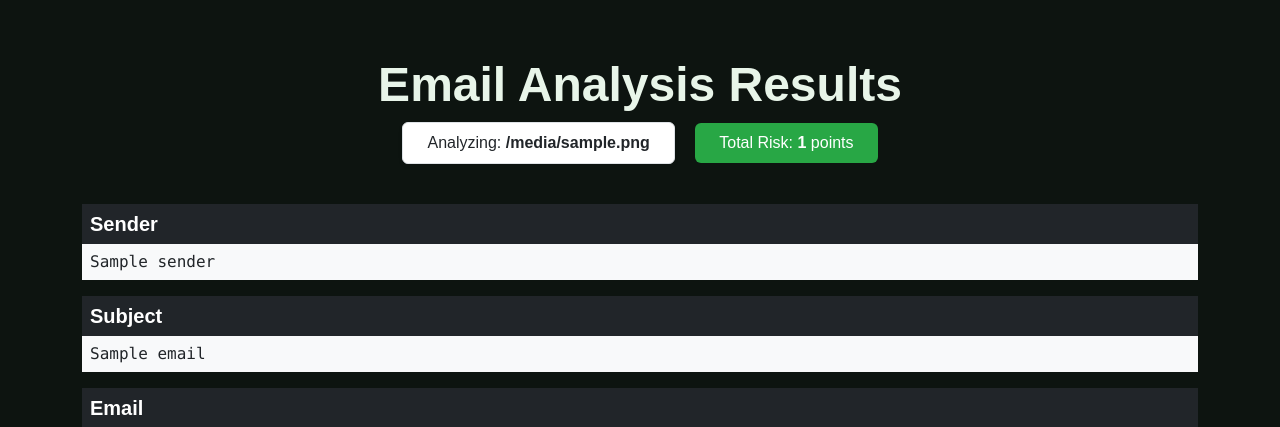
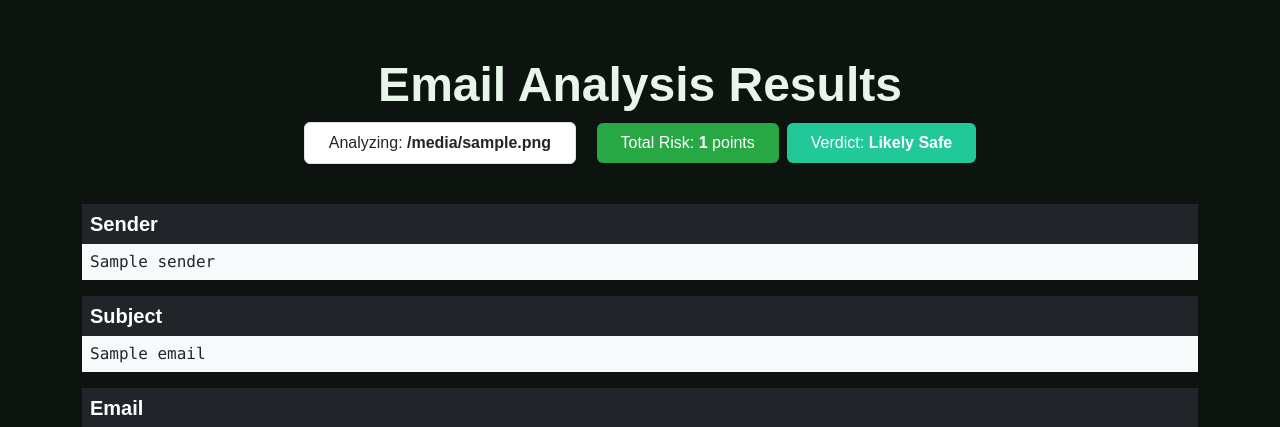
Before and after one commit to Rithvikk1590/Inbox-Gaurdian, a Flask app: template Website/templates/analysis.html in a window 1280 px wide. Shown: the part 66-493 px from the top of the page. Run offline with Flask 3, Linux system fonts and the light colour scheme; the template is opened without the code that fills it: most values are stand-ins (such as "Sample title", 1, 10 or a date in 2020).

Commit message:
updated whitelist and fixed bugs

```diff
--- a/Website/templates/analysis.html
+++ b/Website/templates/analysis.html
@@ -8,15 +8,8 @@
   <link href="https://cdn.jsdelivr.net/npm/bootstrap@5.3.8/dist/css/bootstrap.min.css" rel="stylesheet">
   <link rel="stylesheet" href="{{ url_for('static', filename='css/style.css') }}">
   <style>
-    pre {
-      line-height: 1.25;
-      font-size: 1rem;
-      margin: 0;
-    }
-
-    .ig-highlight {
-      vertical-align: baseline;
-    }
+    pre { line-height: 1.25; font-size: 1rem; margin: 0; }
+    .ig-highlight { vertical-align: baseline; }
   </style>
 </head>
 
@@ -27,12 +20,40 @@
   <section class="hero text-center py-3">
     <div class="container">
       <h1 class="display-4 fw-bold mb-2">Email Analysis Results</h1>
+
+      <!-- Analyzing pill -->
       <div class="d-inline-block mb-2 px-4 py-2 bg-white text-dark border rounded-2 shadow-sm">
         Analyzing: <strong>{{ email.filename }}</strong>
       </div>
-      <div class="d-inline-block ms-3 mb-2 px-4 py-2 rounded-2 text-white"
-        style="background-color: {% if analysis.total_risk_points > 50 %}#dc3545{% elif analysis.total_risk_points > 20 %}#ffc107; color: #000{% else %}#28a745{% endif %};">
-        Total Risk: <strong>{{ analysis.total_risk_points }}</strong> points
+
+      {# compute score + verdict colours up-front #}
+      {% set score = analysis.total_risk_points|default(0)|int %}
+      {% set verdict   = 'Safe' %}
+      {% set v_bg      = '#28a745' %}
+      {% set v_color   = '#fff' %}
+      {% if score == 0 %}
+        {% set verdict = 'Safe' %}{% set v_bg = '#28a745' %}{% set v_color = '#fff' %}
+      {% elif score <= 20 %}
+        {% set verdict = 'Likely Safe' %}{% set v_bg = '#20c997' %}{% set v_color = '#fff' %}
+      {% elif score <= 50 %}
+        {% set verdict = 'Caution' %}{% set v_bg = '#ffc107' %}{% set v_color = '#000' %}
+      {% elif score <= 80 %}
+        {% set verdict = 'Phishing Likely' %}{% set v_bg = '#dc3545' %}{% set v_color = '#fff' %}
+      {% else %}
+        {% set verdict = 'Dangerous' %}{% set v_bg = '#8b0000' %}{% set v_color = '#fff' %}
+      {% endif %}
+
+      <!-- Risk + Verdict grouped; verdict sits to the RIGHT of Total Risk -->
+      <div class="d-inline-flex align-items-center gap-2 ms-3 mb-2">
+        <div class="px-4 py-2 rounded-2 text-white"
+             style="background-color:
+               {% if score > 50 %}#dc3545{% elif score > 20 %}#ffc107; color:#000{% else %}#28a745{% endif %};">
+          Total Risk: <strong>{{ score }}</strong> points
+        </div>
+        <div class="px-4 py-2 rounded-2"
+             style="background-color: {{ v_bg }}; color: {{ v_color }};">
+          Verdict: <strong>{{ verdict }}</strong>
+        </div>
       </div>
     </div>
   </section>
@@ -73,7 +94,7 @@
 
   <!-- Tooltip -->
   <div id="customTooltip" class="position-fixed text-white p-2 rounded shadow-sm small text-center"
-    style="max-width: 300px; display: none; z-index: 1070; pointer-events: none;" aria-hidden="true">
+       style="max-width: 300px; display: none; z-index: 1070; pointer-events: none;" aria-hidden="true">
     <div id="tooltipText" style="white-space: pre-wrap;"></div>
   </div>
 
@@ -90,11 +111,8 @@
 
       const escRe = s => String(s).replace(/[.*+?^${}()|[\]\\]/g, '\\$&');
       const escHtml = s => String(s)
-        .replace(/&/g, '&amp;')
-        .replace(/"/g, '&quot;')
-        .replace(/'/g, '&#39;')
-        .replace(/</g, '&lt;')
-        .replace(/>/g, '&gt;');
+        .replace(/&/g, '&amp;').replace(/"/g, '&quot;')
+        .replace(/'/g, '&#39;').replace(/</g, '&lt;').replace(/>/g, '&gt;');
 
       const mergedMap = new Map();
       for (const h of highlights) {
@@ -114,16 +132,15 @@
           const regex = new RegExp(escRe(h.text), 'gi');
           const tooltip = escHtml(h.messages.filter(Boolean).join('&#10;• '));
 
-          // assign colour by risk level
-          let color = "#ffff00"; // default yellow
-          if (h.risk_level === "high") color = "#ff4d4d";      // red
-          else if (h.risk_level === "medium") color = "#ffcc00"; // amber
-          else if (h.risk_level === "low") color = "#7CFC00";    // green
-          else if (h.risk_level === "info") color = "#00bfff";   // blue
+          // Colour by risk level
+          let color = "#ffff00";
+          if (h.risk_level === "high") color = "#ff4d4d";
+          else if (h.risk_level === "medium") color = "#ffcc00";
+          else if (h.risk_level === "low") color = "#7CFC00";
+          else if (h.risk_level === "info") color = "#00bfff";
 
           const replacement =
             `<span class="ig-highlight" style="display:inline; vertical-align:baseline; background-color:${color}; color:black; font-weight:bold; padding:1px 2px; border-radius:3px; line-height:1;" data-tooltip="${tooltip}">${escHtml(h.text)}</span>`;
-
           content = content.replace(regex, replacement);
         });
         el.innerHTML = content;
@@ -147,13 +164,11 @@
       tooltip.style.display = 'block';
       positionTooltip(event);
     }
-
     function positionTooltip(event) {
       const tooltip = document.getElementById('customTooltip');
       tooltip.style.left = `${event.pageX - tooltip.offsetWidth / 2}px`;
-      tooltip.style.top = `${event.pageY - tooltip.offsetHeight - 12}px`;
+      tooltip.style.top  = `${event.pageY - tooltip.offsetHeight - 12}px`;
     }
-
     function hideTooltip() {
       document.getElementById('customTooltip').style.display = 'none';
     }
```
